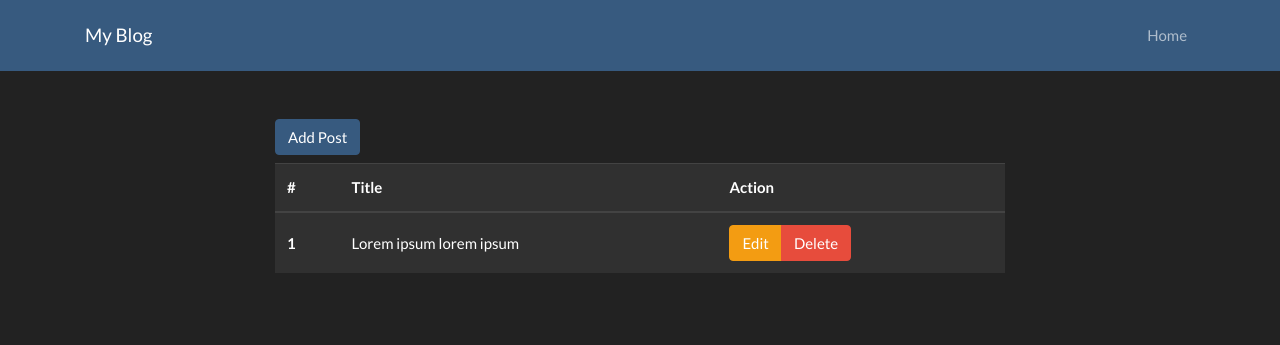
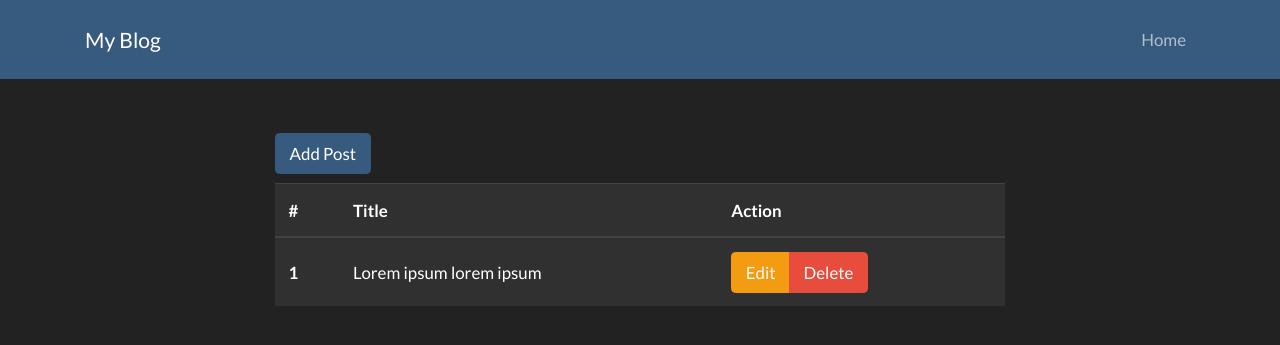
Before and after one commit to gelbman20/php-course, a PHP site: page / in a window 1280 px wide. Shown: the top 345 px of the page. Run offline with PHP 8.4, Linux system fonts and the light colour scheme.

Commit message:
sys: change base fontSize

```diff
--- a/css/style.css
+++ b/css/style.css
@@ -1,3 +1,7 @@
+html {
+  font-size: 18px;
+}
+
 .table th,
 .table td {
   vertical-align: middle;
```
